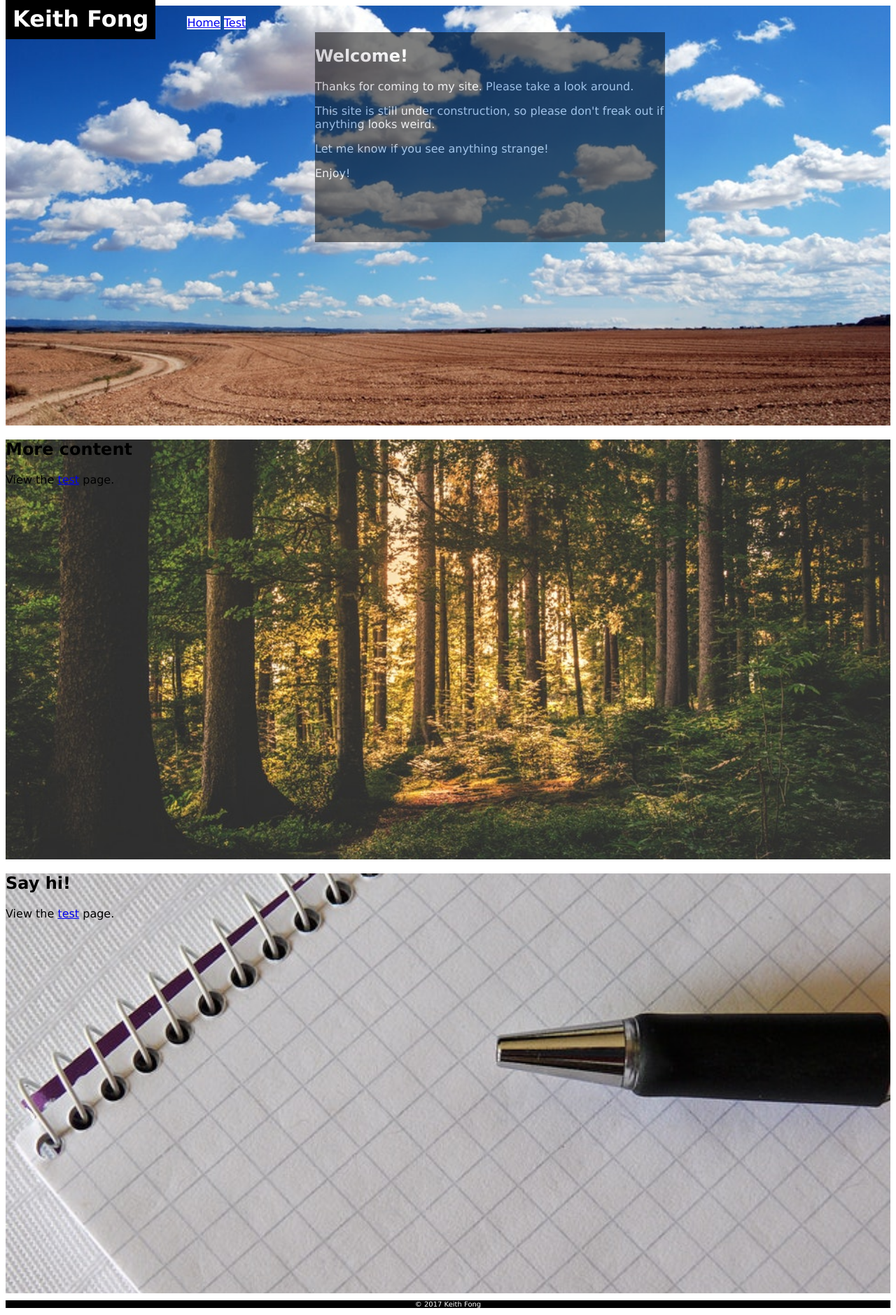
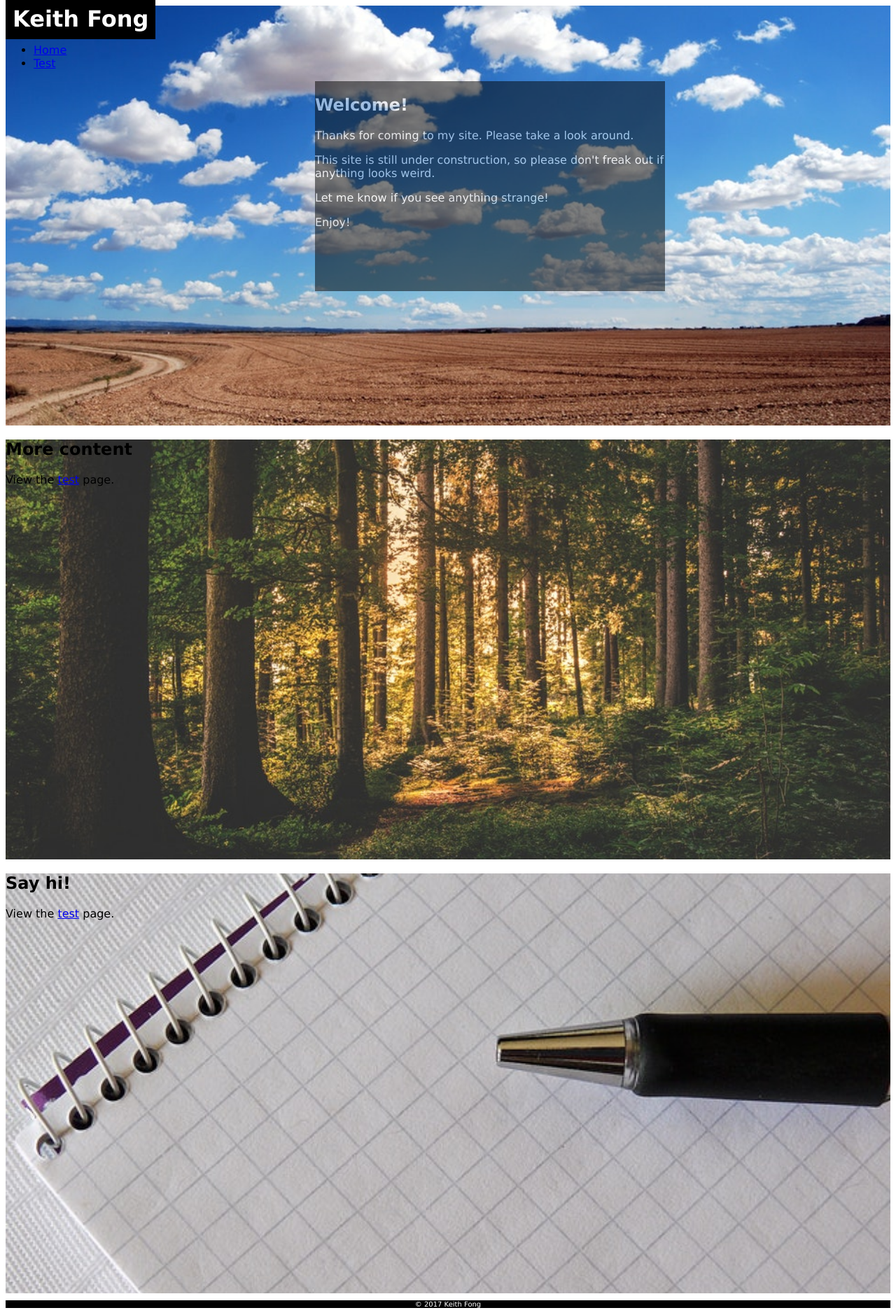
Before and after one commit to hikeithf/hikeithf.github.io, a Jekyll site: the page index.html, which Jekyll copies as it is, in a window 1280 px wide. Shown: the whole page at 70% size. Built offline with Jekyll 4.4.1, drawn with Linux system fonts in a browser that asks for light colours.

Commit message:
Update index.html

```diff
--- a/index.html
+++ b/index.html
@@ -9,9 +9,9 @@
 <body>
 <div class="top">
 <h1>Keith Fong</h1>
-<ul class="nav-bar">
-  <li class="nav-item"><a href="/">Home</a></li>
-  <li class="nav-item"><a href="/test">Test</a></li>
+<ul class>
+  <li class><a href="/">Home</a></li>
+  <li class><a href="/test">Test</a></li>
 </ul>
 <div class="message">
   <h2>Welcome!</h2>
```
